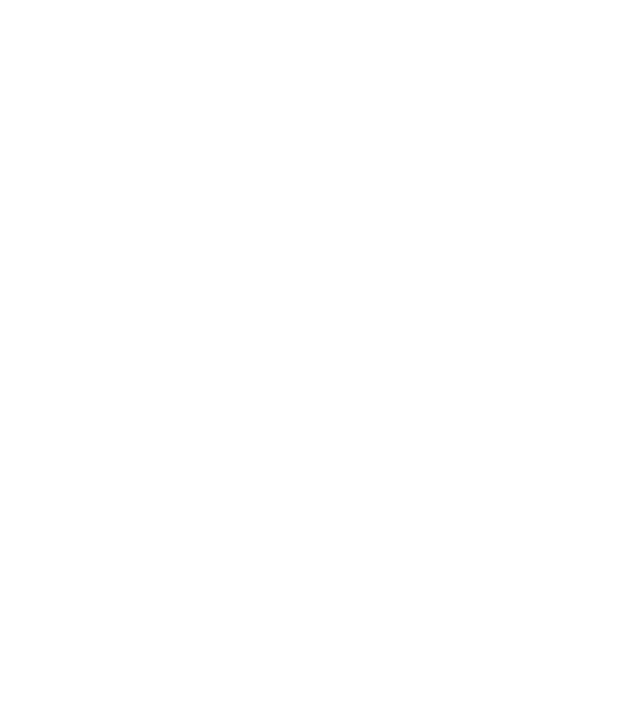
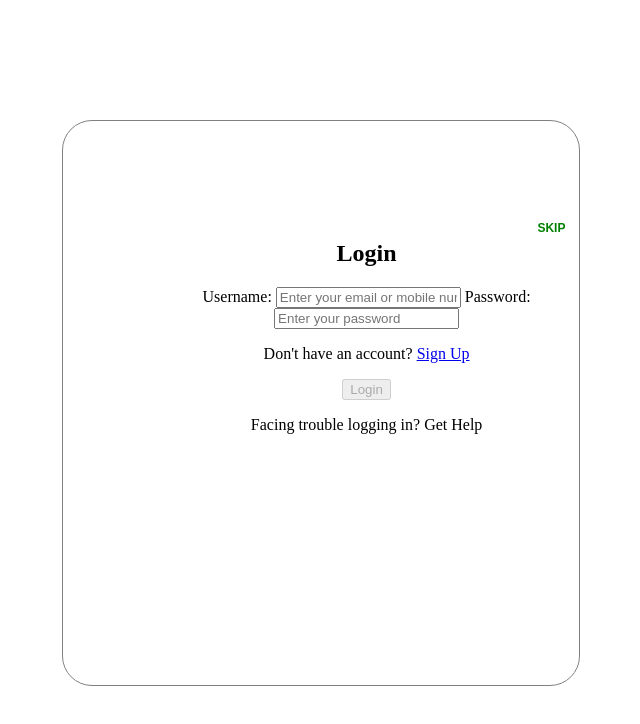
Before and after one commit to sreelachu22/ILP_Project_Star_bucks, a plain HTML site: page pay.html in a window 1280 px wide. Shown: the whole page, without its empty margins (322-962 px from the left). Drawn offline with Linux system fonts and the light colour scheme.

Commit message:
feat:-implemented a layout of login popup window

```diff
--- a/home.html
+++ b/home.html
@@ -4,6 +4,7 @@
     <meta charset="UTF-8" />
     <meta name="viewport" content="width=device-width, initial-scale=1.0" />
     <title>Star Bucks</title>
+    <link rel="stylesheet" href="pay.css" />
   </head>
   <body>
     <header>
@@ -12,10 +13,11 @@
           <li><a href="home.html">Home</a></li>
           <li><a href="gift.html">Gift</a></li>
           <li><a href="order.html">Order</a></li>
-          <li><a href="pay.html">Pay</a></li>
+          <li><a href="pay.html" id="payLink" onclick="payLogin()">Pay</a></li>
           <li><a href="store.html">Store</a></li>
         </ul>
       </nav>
     </header>
   </body>
+  <script src="js/pay.js"></script>
 </html>
--- /dev/null
+++ b/js/pay.js
@@ -0,0 +1,43 @@
+
+// function payLogin() {
+//     const activePlayer = 0;
+//     const congratsMessage = "Login";
+
+//     const popup = document.createElement('div');
+//     popup.className = 'popup';
+//     popup.textContent = congratsMessage;
+
+//     popup.style.position = 'fixed';
+//     popup.style.left = '30%';
+//     popup.style.right = '30%';
+//     popup.style.top = '15%';
+//     popup.style.bottom = '15%';
+//     popup.style.width = "40%";
+//     popup.style.height = "70%";
+//     popup.style.borderRadius = "30px"
+//     popup.style.backgroundColor = 'white';
+//     popup.style.padding = '20px';
+//     popup.style.border = '2px solid black';
+//     popup.style.textAlign = 'center';
+
+//     document.body.appendChild(popup);
+// }
+
+// Open the login modal
+function payLogin() {
+    document.getElementById('loginModal').style.display = 'block';
+  }
+
+  // Close the login modal
+  function closeLoginModal() {
+    document.getElementById('loginModal').style.display = 'none';
+    window.location.href = 'home.html';
+  }
+
+  // Close the modal if the user clicks outside the modal
+  window.onclick = function(event) {
+    var modal = document.getElementById('loginModal');
+    if (event.target == modal) {
+      modal.style.display = 'none';
+    }
+  }
--- /dev/null
+++ b/pay.css
@@ -0,0 +1,38 @@
+
+.modal {
+    background-color: white;
+    position: fixed;
+    z-index: 999;
+    left: 30%;
+    right: 30%;
+    top: 15%;
+    bottom: 15%;
+    width: 40%;
+    height: 70%;
+    border-radius: 30px;
+    padding: 2px;
+    text-align: center;
+    border: 1px solid gray;
+  }
+
+  .modal-content {
+    margin: 15%;
+    padding: 20px;
+    width: 80%;
+  }
+
+  .close {
+    color: green;
+    float: right;
+    font-size: 12px;
+    font-weight: bold;
+    border: none;
+    background-color: white;
+  }
+
+  .close:hover,
+  .close:focus {
+    color: black;
+    text-decoration: none;
+    cursor: pointer;
+  }
--- a/pay.html
+++ b/pay.html
@@ -0,0 +1,41 @@
+<!DOCTYPE html>
+<html lang="en">
+  <head>
+    <meta charset="UTF-8" />
+    <meta name="viewport" content="width=device-width, initial-scale=1.0" />
+    <title>Login | Star Bucks</title>
+    <link rel="stylesheet" href="pay.css" />
+    <!-- Link your CSS file here -->
+  </head>
+  <body>
+    <div id="loginModal" class="modal">
+      <div class="modal-content">
+        <button class="close" id="closeButton" onclick="closeLoginModal()">
+          SKIP
+        </button>
+        <h2>Login</h2>
+        <form id="loginForm">
+          <label for="username">Username:</label>
+          <input
+            type="text"
+            id="username"
+            placeholder="Enter your email or mobile number"
+          />
+          <label for="password">Password:</label>
+          <input
+            type="password"
+            id="password"
+            placeholder="Enter your password"
+          />
+          <p>
+            Don't have an account?
+            <a href="signup.html">Sign Up</a>
+          </p>
+          <button id="loginButton" disabled>Login</button>
+        </form>
+        <p>Facing trouble logging in? Get Help</p>
+      </div>
+    </div>
+  </body>
+  <script src="js/pay.js"></script>
+</html>
```
Also changed, not shown: signup.html (added, +11 -0 lines).
